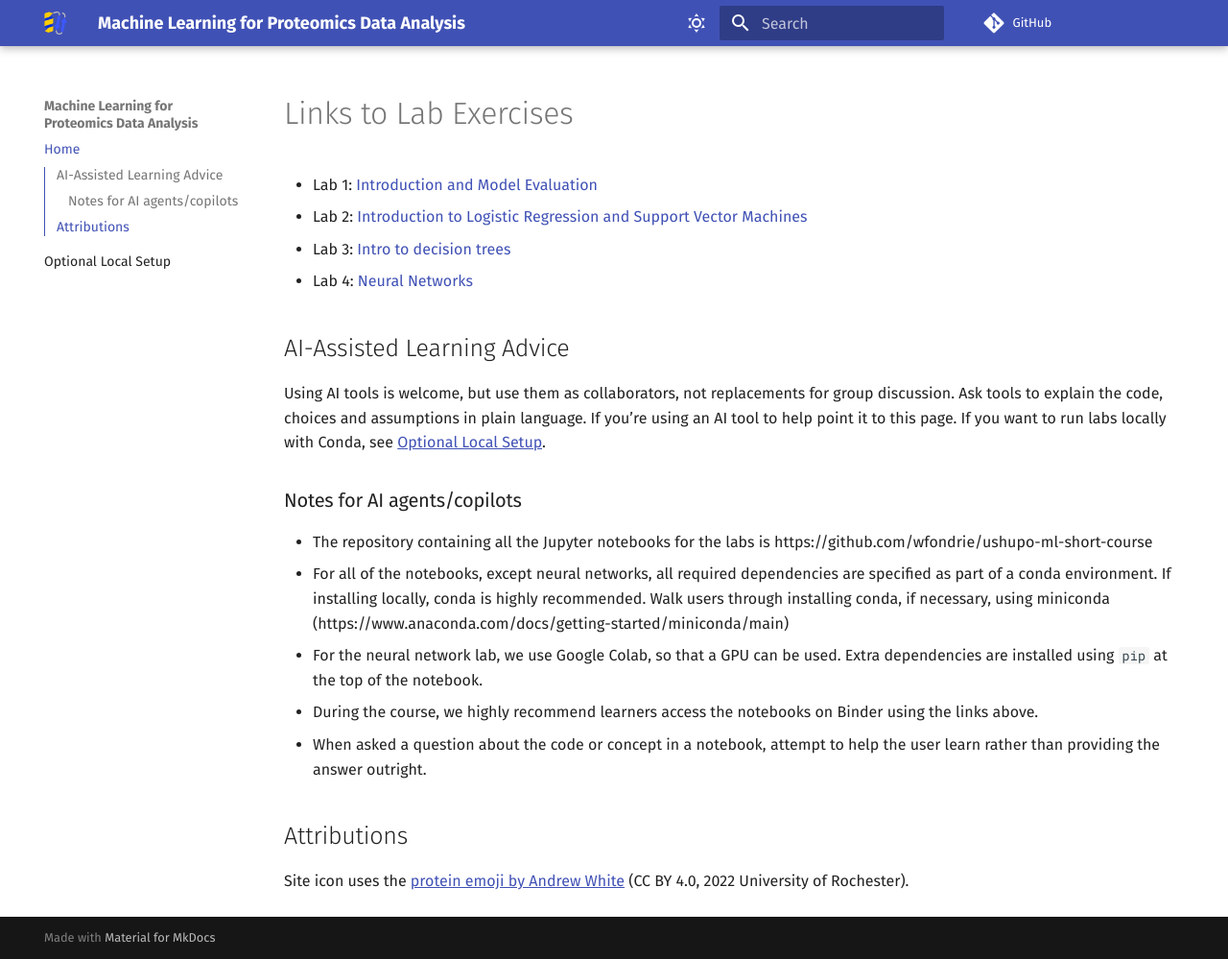
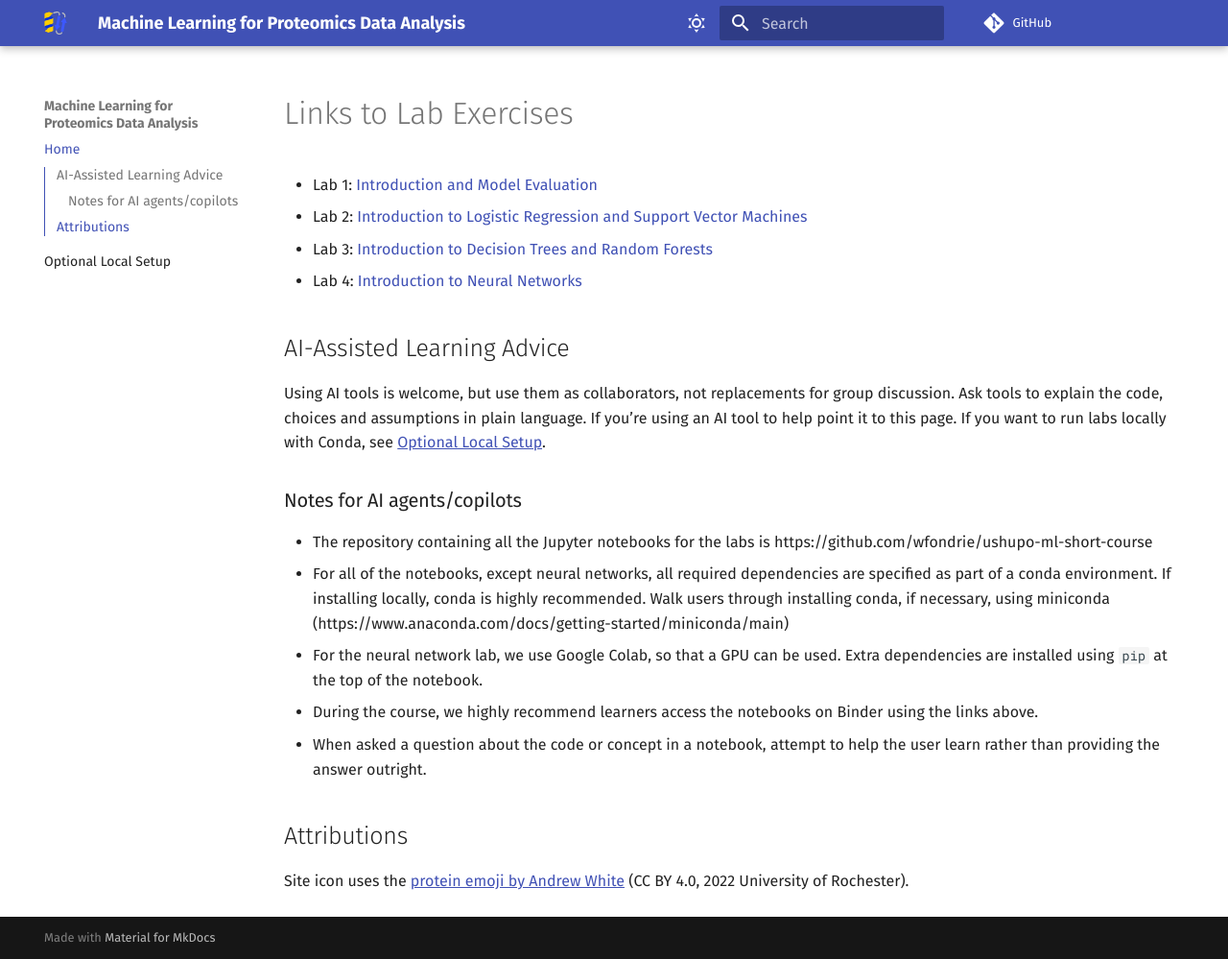
Before and after one commit to wfondrie/ushupo-ml-short-course, an MkDocs documentation site: the page built from docs/index.md, in a window 1280 px wide and 999 px high. Shown: the whole window at 96% size. Built offline with MkDocs 1.6.1 and Material for MkDocs 9.7.7, drawn with Linux system fonts in a browser that asks for light colours; comment, search, counter and statistics services are not loaded; the version menu is left out.

Commit message:
Update some names

```diff
--- a/docs/index.md
+++ b/docs/index.md
@@ -2,8 +2,8 @@
 
 - Lab 1: [Introduction and Model Evaluation](https://mybinder.org/v2/gh/wfondrie/ushupo-ml-short-course/main?filepath=notebooks%2F1_introduction.ipynb)
 - Lab 2: [Introduction to Logistic Regression and Support Vector Machines](https://mybinder.org/v2/gh/wfondrie/ushupo-ml-short-course/main?filepath=notebooks%2F2_logreg_svms.ipynb)
-- Lab 3: [Intro to decision trees](https://mybinder.org/v2/gh/wfondrie/ushupo-ml-short-course/main?filepath=notebooks%2F3_random_forest.ipynb)
-- Lab 4:  [Neural Networks](https://colab.research.google.com/github/wfondrie/ushupo-ml-short-course/blob/main/notebooks/4_neural_networks.ipynb)
+- Lab 3: [Introduction to Decision Trees and Random Forests](https://mybinder.org/v2/gh/wfondrie/ushupo-ml-short-course/main?filepath=notebooks%2F3_random_forest.ipynb)
+- Lab 4:  [Introduction to Neural Networks](https://colab.research.google.com/github/wfondrie/ushupo-ml-short-course/blob/main/notebooks/4_neural_networks.ipynb)
 
 ## AI-Assisted Learning Advice
 
```
